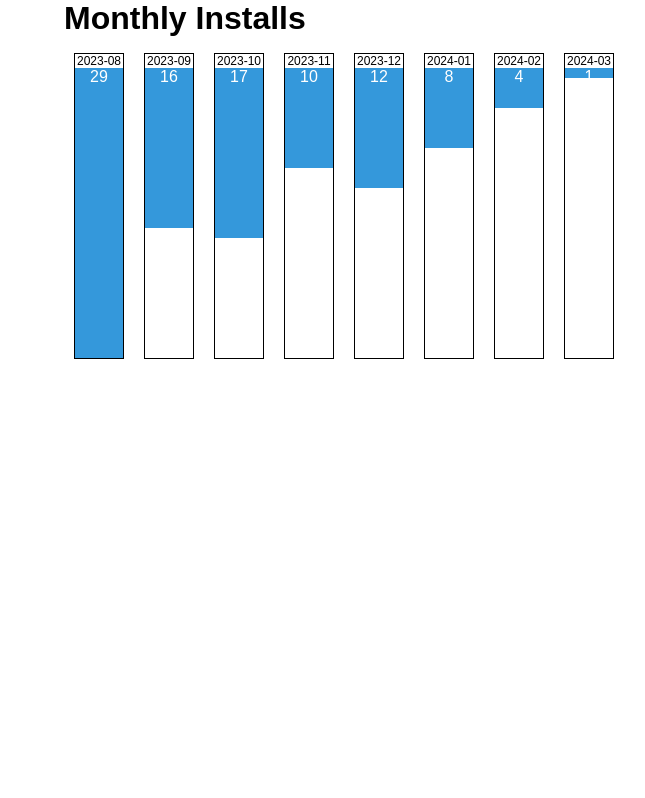
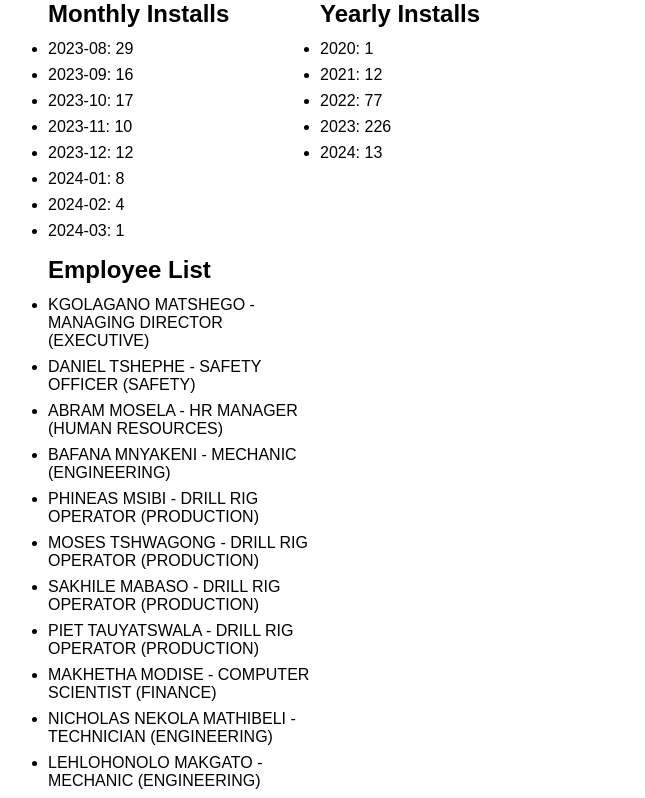
Before and after one commit to kwetso-ogodiseng-kgaladi1/challenge, a Vue app in the folder vue-project/: page / in a window 1280 px wide. Shown: the top 798 px of the page, without its empty margins (16-661 px from the left). Built offline with nearby package versions, Linux system fonts and the light colour scheme.

Commit message:
fetched the all the data

```diff
--- a/vue-project/src/App.vue
+++ b/vue-project/src/App.vue
@@ -1,61 +1,21 @@
 <template>
-  <div>
-    <h1>Monthly Installs</h1>
-    <div v-if="graphData.length > 0" class="bar-container">
-      <div v-for="(data, index) in graphData" :key="index" class="bar">
-        <div class="bar-label">{{ data.month }}</div>
-        <div class="bar-fill" :style="{ height: (data.numInstalls * 10) + 'px' }">{{ data.numInstalls }}</div>
-      </div>
-    </div>
-    <div v-else>
-      Loading...
-    </div>
+  <div id="app">
+    <BarGraph />
+    <PieChart />
+    <Users />
   </div>
 </template>
 
 <script>
+import BarGraph from './components/BarGraph.vue';
+import PieChart from './components/PieChart.vue';
+import Users from './components/Users.vue';
+
 export default {
-  data() {
-    return {
-      graphData: []
-    };
-  },
-  created() {
-    this.fetchData();
-  },
-  methods: {
-    fetchData() {
-      fetch('/src/assets/barGraph.json') // Adjust the path as per your file structure
-        .then(response => response.json())
-        .then(data => {
-          this.graphData = data;
-        })
-        .catch(error => {
-          console.error('Error fetching data:', error);
-        });
-    }
+  components: {
+    BarGraph,
+   PieChart,
+    Users
   }
 };
 </script>
-
-<style>
-.bar-container {
-  display: flex;
-}
-
-.bar {
-  margin: 0 10px;
-  border: 1px solid #000;
-  text-align: center;
-  width: 50px;
-}
-
-.bar-label {
-  font-size: 12px;
-}
-
-.bar-fill {
-  background-color: #3498db;
-  color: #fff;
-}
-</style>
--- a/vue-project/src/components/BarGraph.vue
+++ b/vue-project/src/components/BarGraph.vue
@@ -1,15 +1,11 @@
 <template>
   <div>
-    <h1>Monthly Installs</h1>
-    <div v-if="graphData.length > 0" class="bar-container">
-      <div v-for="(data, index) in graphData" :key="index" class="bar">
-        <div class="bar-label">{{ data.month }}</div>
-        <div class="bar-fill" :style="{ height: (data.numInstalls * 10) + 'px' }">{{ data.numInstalls }}</div>
-      </div>
-    </div>
-    <div v-else>
-      Loading...
-    </div>
+    <h2>Monthly Installs</h2>
+    <ul>
+      <li v-for="install in installs" :key="install.month">
+        {{ install.month }}: {{ install.numInstalls }}
+      </li>
+    </ul>
   </div>
 </template>
 
@@ -17,23 +13,19 @@
 export default {
   data() {
     return {
-      graphData: []
+      installs: []
     };
   },
-  created() {
-    this.fetchData();
-  },
-  methods: {
-    fetchData() {
-      fetch('/src/assets/barGraph.json') // Adjust the path as per your file structure
-        .then(response => response.json())
-        .then(data => {
-          this.graphData = data;
-        })
-        .catch(error => {
-          console.error('Error fetching data:', error);
-        });
-    }
+  mounted() {
+    // Fetch data from JSON file
+    fetch('/src/assets/barGraph.json')
+      .then(response => response.json())
+      .then(data => this.installs = data)
+      .catch(error => console.error('Error fetching data:', error));
   }
 };
 </script>
+
+<style scoped>
+/* Add your component-specific styles here */
+</style>
--- a/vue-project/src/components/PieChart.vue
+++ b/vue-project/src/components/PieChart.vue
@@ -1,15 +1,11 @@
 <template>
   <div>
-    <h1>Yearly Installs</h1>
-    <div v-if="installData.length > 0" class="bar-container">
-      <div v-for="(data, index) in installData" :key="index" class="bar">
-        <div class="bar-label">{{ data.year }}</div>
-        <div class="bar-fill">{{ data.numInstalls }}</div>
-      </div>
-    </div>
-    <div v-else>
-      Loading...
-    </div>
+    <h2>Yearly Installs</h2>
+    <ul>
+      <li v-for="install in installs" :key="install.year">
+        {{ install.year }}: {{ install.numInstalls }}
+      </li>
+    </ul>
   </div>
 </template>
 
@@ -17,23 +13,19 @@
 export default {
   data() {
     return {
-      installData: []
+      installs: []
     };
   },
-  created() {
-    this.fetchData();
-  },
-  methods: {
-    fetchData() {
-      fetch('/src/assets/pieChart.json')
-        .then(response => response.json())
-        .then(data => {
-          this.installData = data;
-        })
-        .catch(error => {
-          console.error('Error fetching data:', error);
-        });
-    }
+  mounted() {
+    // Fetch data from JSON file
+    fetch('/src/assets/pieChart.json')
+      .then(response => response.json())
+      .then(data => this.installs = data)
+      .catch(error => console.error('Error fetching data:', error));
   }
 };
 </script>
+
+<style scoped>
+/* Add your component-specific styles here */
+</style>
--- a/vue-project/src/components/Users.vue
+++ b/vue-project/src/components/Users.vue
@@ -1,62 +1,31 @@
+<template>
+  <div>
+    <h2>Employee List</h2>
+    <ul>
+      <li v-for="employee in employees" :key="employee.surname">
+        {{ employee.name }} {{ employee.surname }} - {{ employee.designation }} ({{ employee.department }})
+      </li>
+    </ul>
+  </div>
+</template>
+
 <script>
-    new Vue({
-      el: '#app',
-      data: {
-        users: [],
-        selectedDesignation: "",
-        searchQuery: "",
-        itemsPerPage: 10,
-        currentPage: 1
-      },
-      computed: {
-        filteredUsers() {
-          let filtered = this.users;
+export default {
+  data() {
+    return {
+      employees: []
+    };
+  },
+  mounted() {
+    // Fetch data from JSON file
+    fetch('/src/assets/Users.json')
+      .then(response => response.json())
+      .then(data => this.employees = data)
+      .catch(error => console.error('Error fetching data:', error));
+  }
+};
+</script>
 
-          if (this.selectedDesignation) {
-            filtered = filtered.filter(user => user.designation === this.selectedDesignation);
-          }
-
-          if (this.searchQuery) {
-            const query = this.searchQuery.toLowerCase();
-            filtered = filtered.filter(user =>
-              user.name.toLowerCase().includes(query) ||
-              user.surname.toLowerCase().includes(query) ||
-              user.designation.toLowerCase().includes(query) ||
-              user.department.toLowerCase().includes(query)
-            );
-          }
-
-          const startIndex = (this.currentPage - 1) * this.itemsPerPage;
-          const endIndex = startIndex + this.itemsPerPage;
-          return filtered.slice(startIndex, endIndex);
-        },
-        totalPages() {
-          return Math.ceil(this.filteredUsers.length / this.itemsPerPage);
-        },
-        designations() {
-          return [...new Set(this.users.map(user => user.designation))];
-        }
-      },
-      methods: {
-        prevPage() {
-          if (this.currentPage > 1) {
-            this.currentPage--;
-          }
-        },
-        nextPage() {
-          if (this.currentPage < this.totalPages) {
-            this.currentPage++;
-          }
-        }
-      },
-      mounted() {
-        axios.get('users.json')
-          .then(response => {
-            this.users = response.data;
-          })
-          .catch(error => {
-            console.error('Error fetching users data:', error);
-          });
-      }
-    });
-  </script>
+<style scoped>
+/* Add your component-specific styles here */
+</style>
--- a/vue-project/src/main.js
+++ b/vue-project/src/main.js
@@ -3,5 +3,4 @@ import './assets/main.css'
 import { createApp } from 'vue'
 import App from './App.vue'
 
-
 createApp(App).mount('#app')
```
